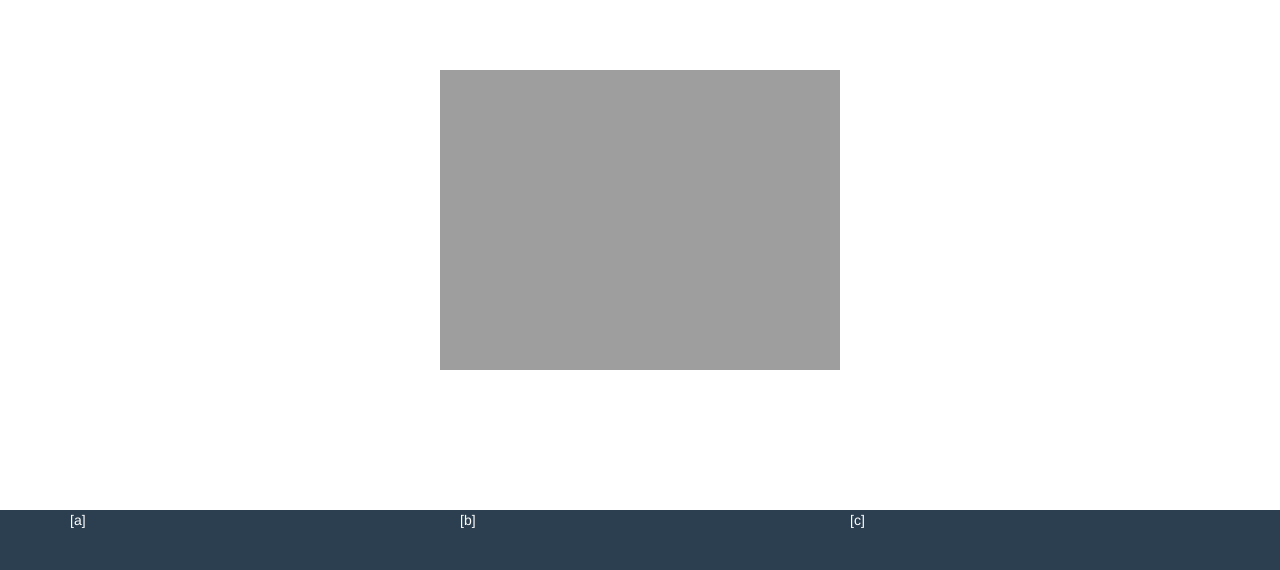
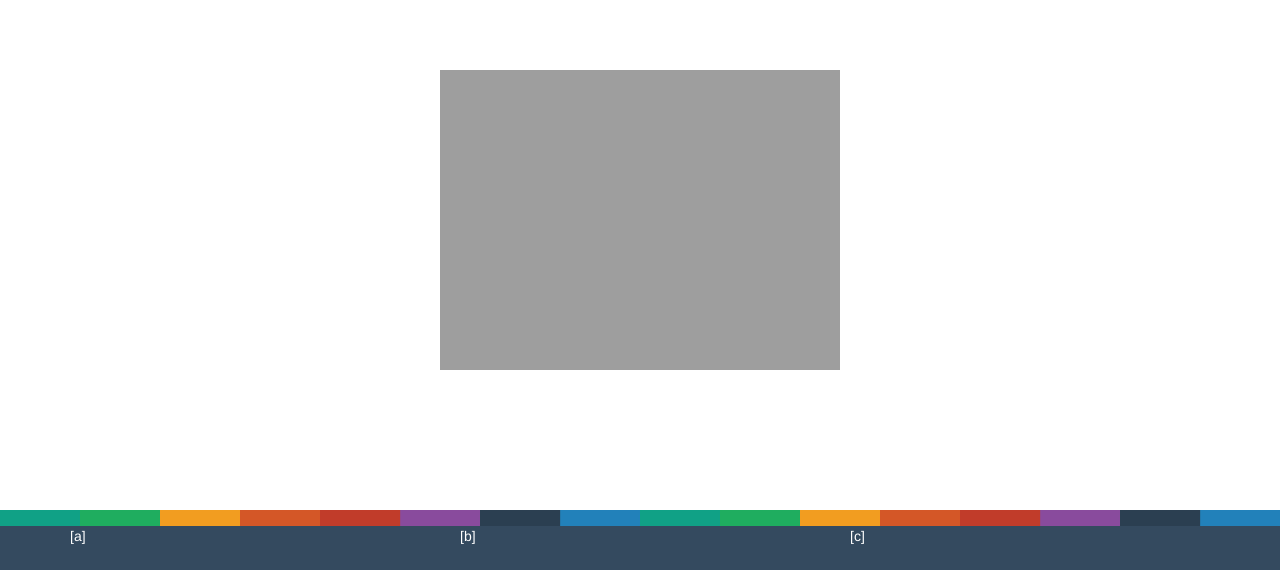
Before and after one commit to ciudadanointeligente/proceso-constituyente, a Jekyll site: the page built from index.html, in a window 1280 px wide. Shown: the part 519-1089 px from the top of the page. Built offline with Jekyll 4.4.1, drawn with Linux system fonts in a browser that asks for light colours; nearby versions of some CDN libraries.

Commit message:
Se agrega barra de colores en footer

```diff
--- a/_includes/footer.html
+++ b/_includes/footer.html
@@ -1,4 +1,9 @@
 <footer>
+<div>
+  <div class="patronancho">
+  </div>
+</div>
+
   <div class="container">
     <div class="row">
       <div class="col-md-4">
--- a/_includes/header.html
+++ b/_includes/header.html
@@ -18,7 +18,7 @@
   </nav>
 </header>
 
-<div id="barra">
+<div>
   <div class="patron">
   </div>
 </div>
--- a/_sass/_base.scss
+++ b/_sass/_base.scss
@@ -124,6 +124,11 @@
 }
 
 /*FOOTER*/
+.patronancho{
+  background-image: url('/img/color-footer.png');
+  height: 16px;
+}
+
 footer {
   color: #FFF;
   position: relative;
@@ -133,5 +138,5 @@
   a, a:hover {
     color: #FFF;
   }
-  background-color: $stone-dark;
+  background-color: $stone;
 }
```
Also changed, not shown: img/color-footer.png.
